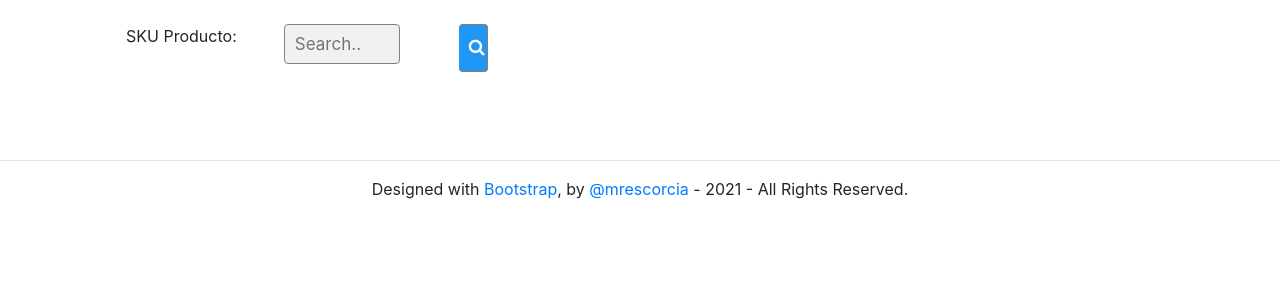
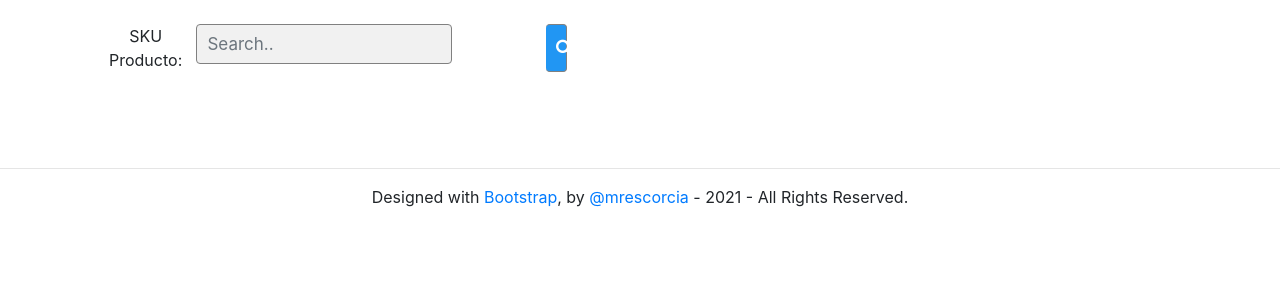
Before and after one commit to mrescorcia/otilia, a Django app: page /buscadorproductos/ in a window 1280 px wide. Shown: the part 56-356 px from the top of the page. Run offline with Django 3.2, Linux system fonts and the light colour scheme.

Commit message:
04-07-2021

```diff
--- a/templates/productos/buscadorProductos.html
+++ b/templates/productos/buscadorProductos.html
@@ -8,13 +8,13 @@
     <form action="/action_page.php">
         <div class="row">
 
-            <div class="col">
+            <div class="col-sm-2">
                 <label for="">SKU Producto: </label>
             </div>
-            <div class="col">
+            <div class="col-sm-8">
                 <input type="text" class="form-control" placeholder="Search.." name="search" id="buscador-input">
             </div>
-            <div class="col">
+            <div class="col-sm-2">
                 <button type="submit" id="buscador-button" class="btn btn-outline-success"><i
                         class="fa fa-search"></i></button>
             </div>
```
